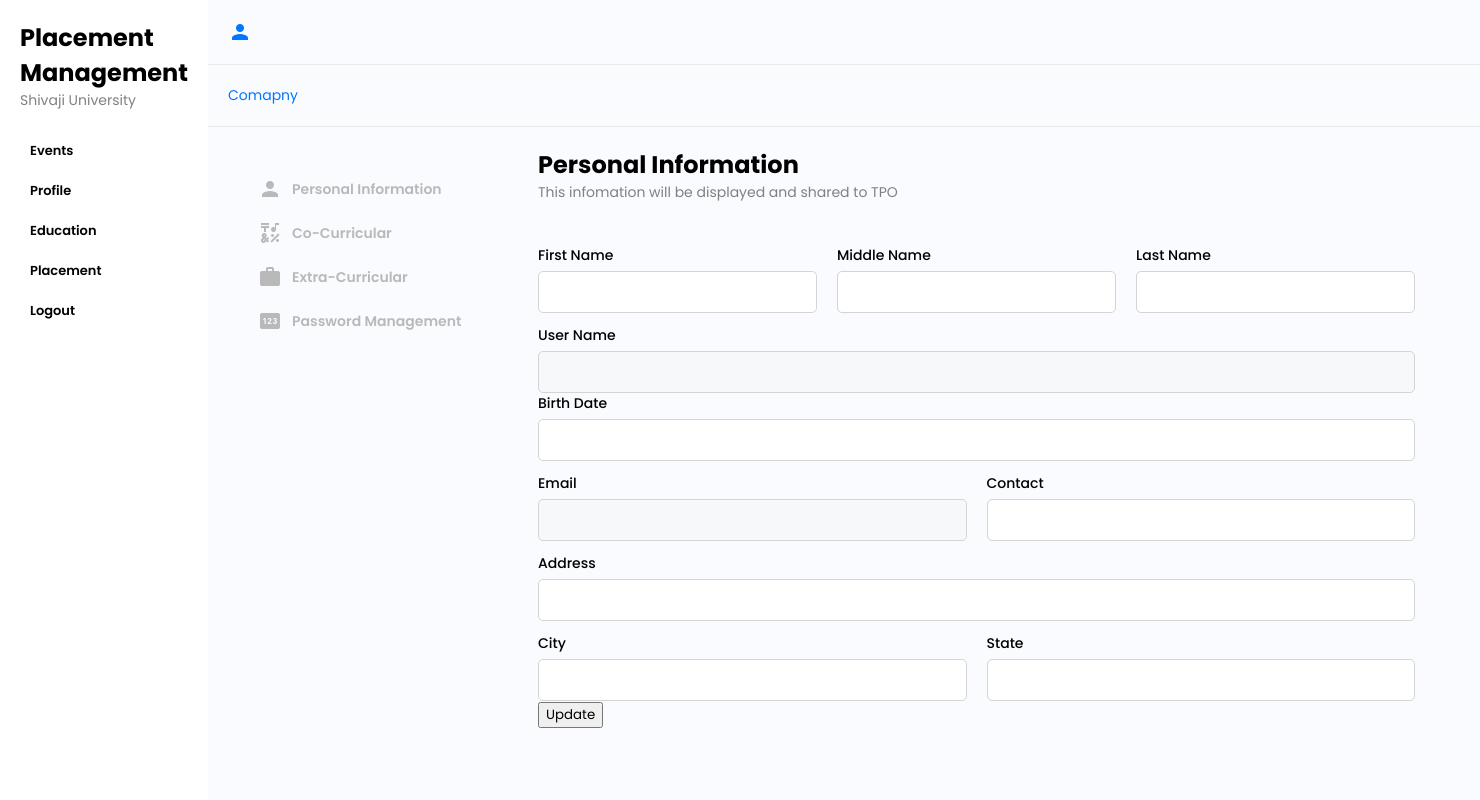
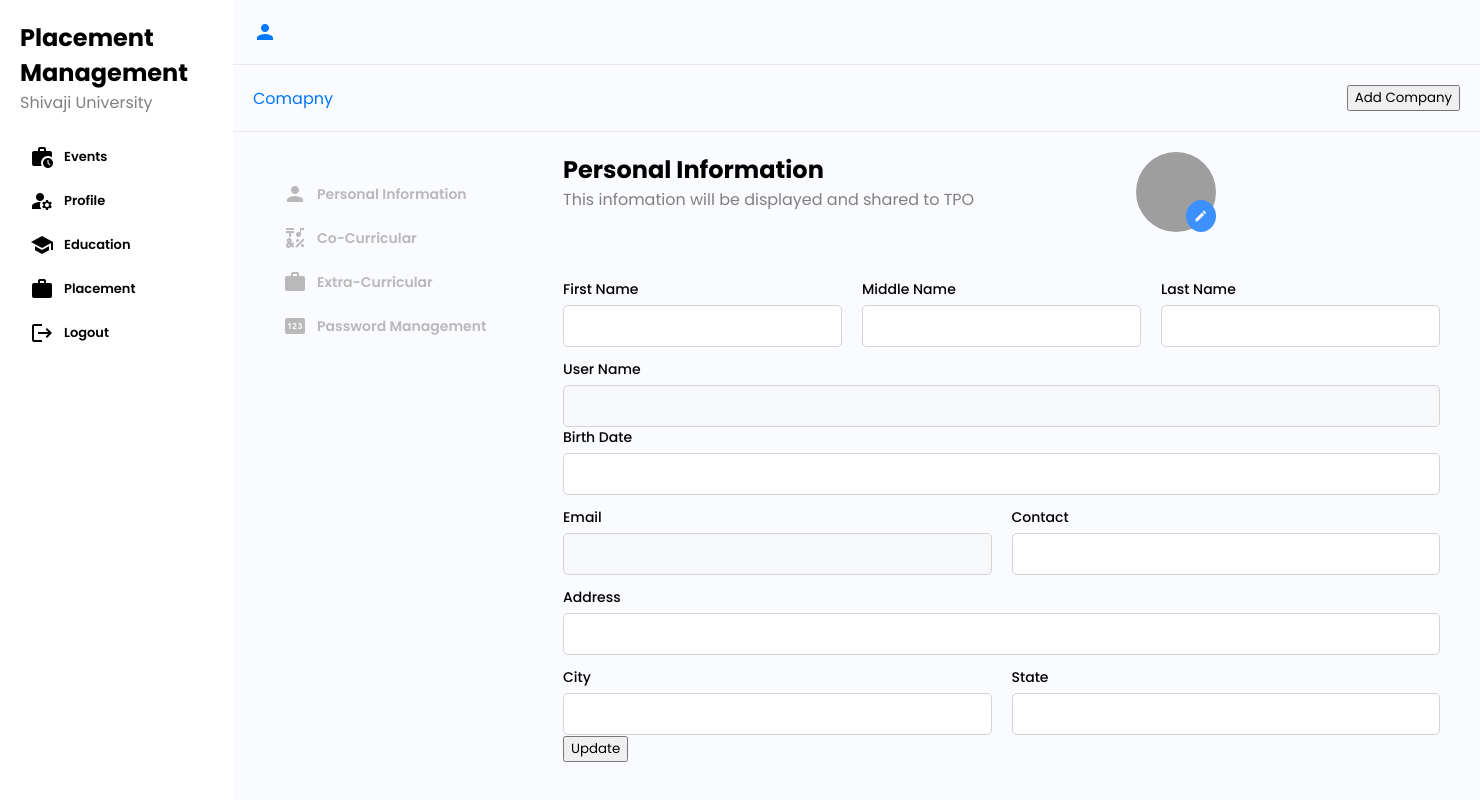
Before and after one commit to Tanmaywankhede18/PlacementMangementSystem, a Django app: template templates/Student_Dashboard.html in a window 1480 px wide. Run offline with Django 4.2, Linux system fonts and the light colour scheme; the template is opened without the code that fills it, so the values that code supplies are empty; parts of the project's set-up code (start-up, migrations or seed data) failed here and were passed over; grey boxes are pictures that could not be loaded.

Commit message:
ImageUpload
Added Image uplaod button with image icon

```diff
--- a/static/css/Student/Student_Dashboard_1.css
+++ b/static/css/Student/Student_Dashboard_1.css
@@ -33,12 +33,16 @@ p{
 .head{
     flex: 1;
 }
+
 .name-header{
     display: flex;
     flex-direction: row;
     align-items: center;
     padding: 20px;
     border-bottom: 1px solid rgb(235, 232, 232);
+}
+.with-btn{
+    justify-content: space-between;
 }
 #title_div{
     color: rgb(0, 119, 255);
@@ -55,7 +59,12 @@ p{
    padding: 0px;
 
 }
+.sidebar li span{
+    padding-right: 10px;
+}
 .sidebar li{
+    display: flex;
+    align-items: center;
     margin: 0px 20px;
     border-radius: 5px;
     text-decoration: none;
@@ -249,3 +258,36 @@ table tr{
     background-color: rgb(255, 228, 228);
     padding: 10px;
 }
+.image{
+
+    position: relative;
+    margin-left: 18%;
+    width: 80px;
+    height: 80px;
+}
+.profile{
+    position: absolute;
+    height: 80px;
+    width: 80px;
+    border-radius: 50%;
+    object-fit: cover;
+}
+.image button{
+    display: flex;
+    border: none;
+    background-color: rgb(60, 145, 255);
+    border-radius: 50%;
+    align-items: center;
+    padding-right: 0;
+    padding-left: 0;
+    margin: 0;
+    right: 0;
+    bottom: 0;
+    z-index: 10;
+    position: absolute;
+    color: white;
+}
+.profile-update {
+    font-size: 14px;
+    padding: 8px;
+}
--- a/static/css/Student/Student_Dashboard_2.css
+++ b/static/css/Student/Student_Dashboard_2.css
@@ -25,7 +25,7 @@ p {
     margin-bottom: 30px;
     display: flex;
     flex-direction: row;
-    justify-content:space-between;
+    /* justify-content:space-between; */
 }
 .header button{
   padding-right: 20px;
--- a/templates/Login.html
+++ b/templates/Login.html
@@ -19,7 +19,7 @@
       <img src="{% static 'css/clg.png' %}" class="clg-img" height="120px" />
     </div>
     <div class="main_body">
-      <div class="div1">
+      <!-- <div class="div1">
         <div class="options">
           <button class="sidebar_btn" id="1" onclick="change(this.id)">
             Admin Login
@@ -35,10 +35,10 @@
         <div class="help">
           <h4>Help?</h4>
         </div>
-      </div>
+      </div> -->
       <div class="div2">
         <div class="div4">
-          <h4 id="page_title">Admin Login</h4>
+          <!-- <h4 id="page_title">Admin Login</h4> -->
           <p>Dont have an account?</p>
           <button id="create">
             <a href="/student/Signup">Create</a>
--- a/templates/Student_Dashboard.html
+++ b/templates/Student_Dashboard.html
@@ -5,9 +5,9 @@
 <head>
     <meta charset="UTF-8">
     <meta http-equiv="X-UA-Compatible" content="IE=edge">
+    <link href="https://fonts.googleapis.com/icon?family=Material+Icons" rel="stylesheet">
+    <link rel="stylesheet" href="{% static 'css/Student/Student_Dashboard_2.css' %}">
     <link rel="stylesheet" href="{% static 'css/Student/Student_Dashboard_1.css' %}">
-    <link rel="stylesheet" href="{% static 'css/Student/Student_Dashboard_2.css' %}">
-    <link href="https://fonts.googleapis.com/icon?family=Material+Icons" rel="stylesheet">
     <script src="https://cdnjs.cloudflare.com/ajax/libs/jquery/3.3.1/jquery.min.js"></script>
     <meta name="viewport" content="width=device-width, initial-scale=1.0">
     <title>Document</title>
@@ -21,11 +21,26 @@
         </div>
         <div>
             <ul>
-                <li id="1" onclick="change_tab(this.id)" value="Event">Events</li>
-                <li id="2" onclick="change_tab(this.id)" value="Profile">Profile</li>
-                <li id="3" onclick="change_tab(this.id)" value="Education">Education</li>
-                <li id="4" onclick="change_tab(this.id)" value="Placement">Placement</li>
-                <li>Logout</li>
+                <li id="1" onclick="change_tab(this.id)" value="Event"> <span class="material-icons">work_history</span> Events</li>
+                <li id="2" onclick="change_tab(this.id)" value="Profile">
+                    <span class="material-icons">manage_accounts</span> Profile
+                </li>
+
+                <li id="3" onclick="change_tab(this.id)" value="Education">
+                    <span class="material-icons">
+                        school
+                        </span>
+                        Education
+                </li>
+                <li id="4" onclick="change_tab(this.id)" value="Placement">
+                    <span class="material-icons">
+                        work
+                        </span>
+                        Placement</li>
+                <li><span class="material-icons">
+                    logout
+                    </span>
+                    Logout</li>
             </ul>
         </div>
     </div>
@@ -36,8 +51,9 @@
                 <span class="material-icons">person</span>
                 <h3>{{ Personal.first_name }} {{ Personal.middle_name }} {{ Personal.last_name }}</h3>
             </div>
-            <div class="name-header">
+            <div class="name-header with-btn">
                 <p id="title_div">Comapny</p>
+                <button class="add_company"> Add Company </button>
             </div>
         </div>
         <div class="body-cont">
@@ -74,6 +90,13 @@
                                 <h2>Personal Information</h2>
                                 <p>This infomation will be displayed and shared to TPO</p>
                             </div>
+
+                            <input type="file" id="imgupload" style="display:none"/>
+                            <label class="image"  title="Click to update profile picture" for="actual-btn" >
+                                <img class="profile" src="https://www.jeancoutu.com/globalassets/revamp/photo/conseils-photo/20160302-01-reseaux-sociaux-profil/photo-profil_301783868.jpg" alt="">
+                                <button  id="OpenImgUpload" ><span class="material-icons profile-update">edit</span></button>
+                            </label>
+
                         </div>
 
                         <div class="area">
@@ -643,7 +666,7 @@
 
 <script>
     let arr = new Set()
-
+    $('#OpenImgUpload').click(function(){ $('#imgupload').trigger('click'); });
     $(".value").on("input", function () {
         arr.add($(this).attr('id'))
         console.log(arr)
```
Also changed, not shown: static/css/login.css (+6 -4 lines), student/models.py (+9 -2 lines), student/views.py (+1 -6 lines), student/migrations/0005_placementinfo.py (added).
